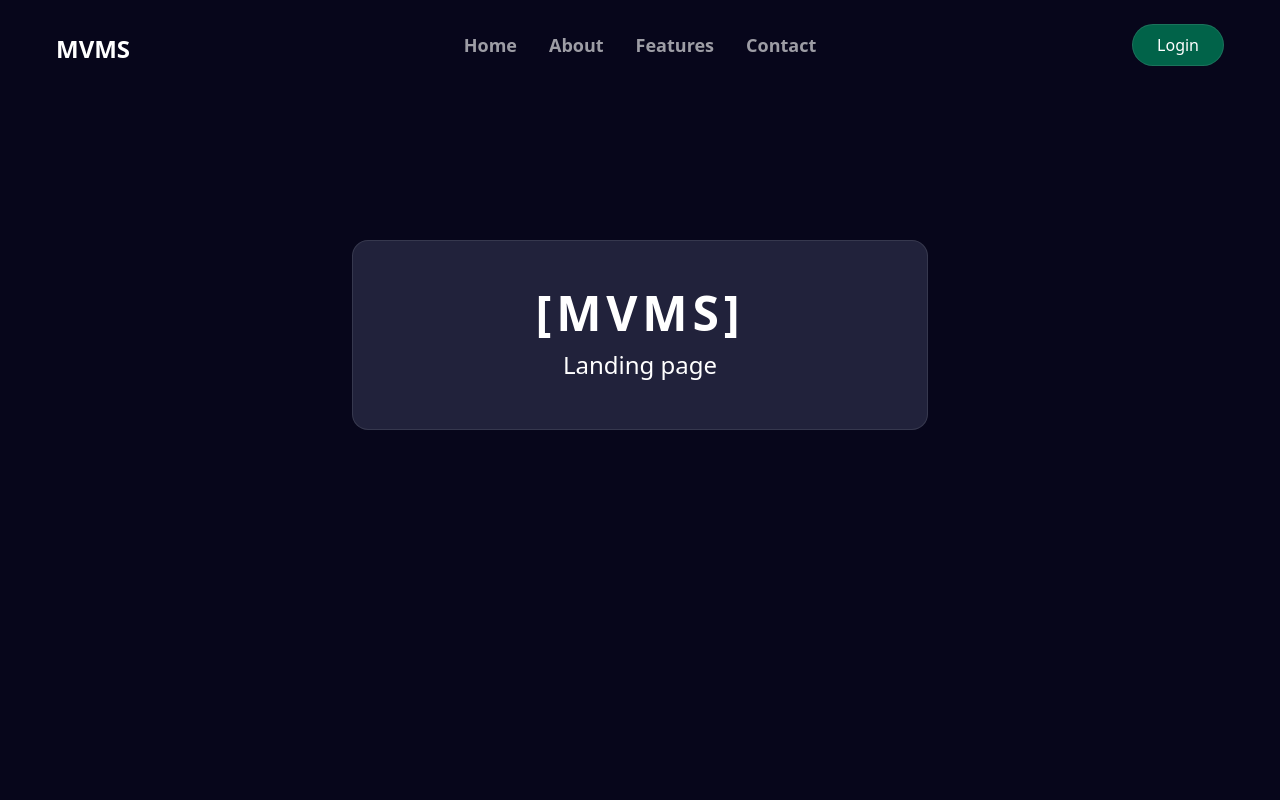
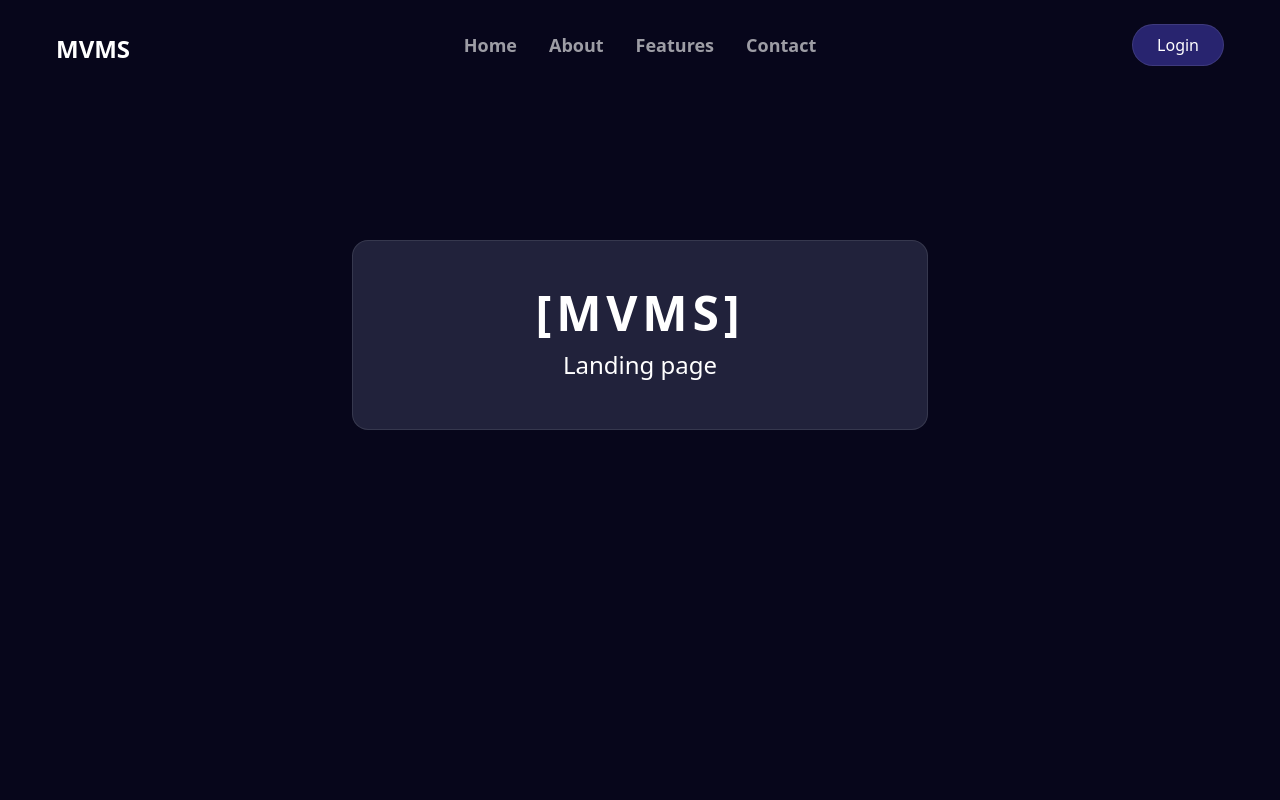
Before and after one commit to AaronKurian/Marine-Vessel-Management-System, a React app in the folder frontend/: page / in a window 1280 px wide. Shown: the top 800 px of the page. Built offline with nearby package versions, Linux system fonts and the light colour scheme; the HTML template or start-up script is replaced by a standard one.

Commit message:
fix: Updated Navbar UI

```diff
--- a/frontend/src/components/Navbar.jsx
+++ b/frontend/src/components/Navbar.jsx
@@ -84,7 +84,7 @@ const Navbar = () => {
         ))}
         <Link
           to="/signin"
-          className="px-6 py-2 bg-emerald-700/80 hover:bg-emerald-600 text-white rounded-full border border-white/10 transition-colors font-medium"
+          className="px-6 py-2 bg-indigo-900/80 hover:bg-indigo-700 text-white rounded-full border border-white/10 transition-colors font-medium"
           onClick={() => setmobilenav(false)}
         >
           Login
@@ -93,7 +93,7 @@ const Navbar = () => {
 
       <Link
         to="/signin"
-        className="hidden lg:block px-6 py-2 bg-emerald-700/80 hover:bg-emerald-600 text-white rounded-full border border-white/10 transition-colors font-medium"
+        className="hidden lg:block px-6 py-2 bg-indigo-900/80 hover:bg-indigo-700 text-white rounded-full border border-white/10 transition-colors font-medium"
       >
         Login
       </Link>
```
